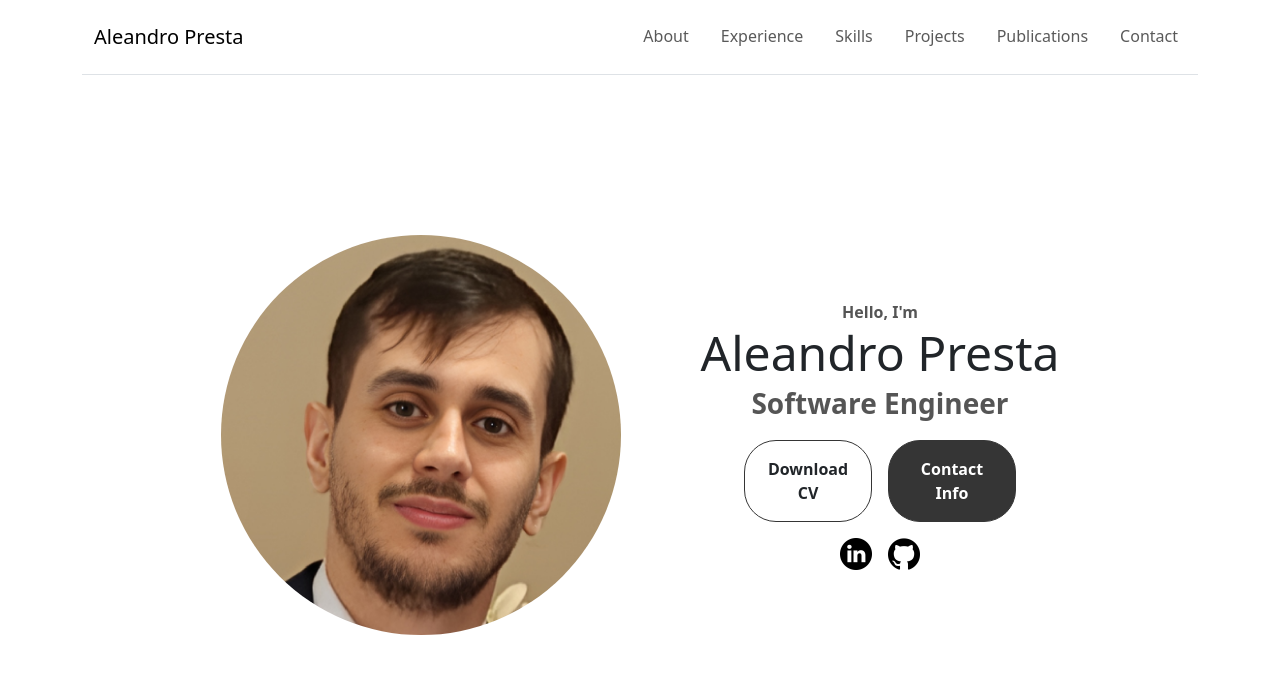
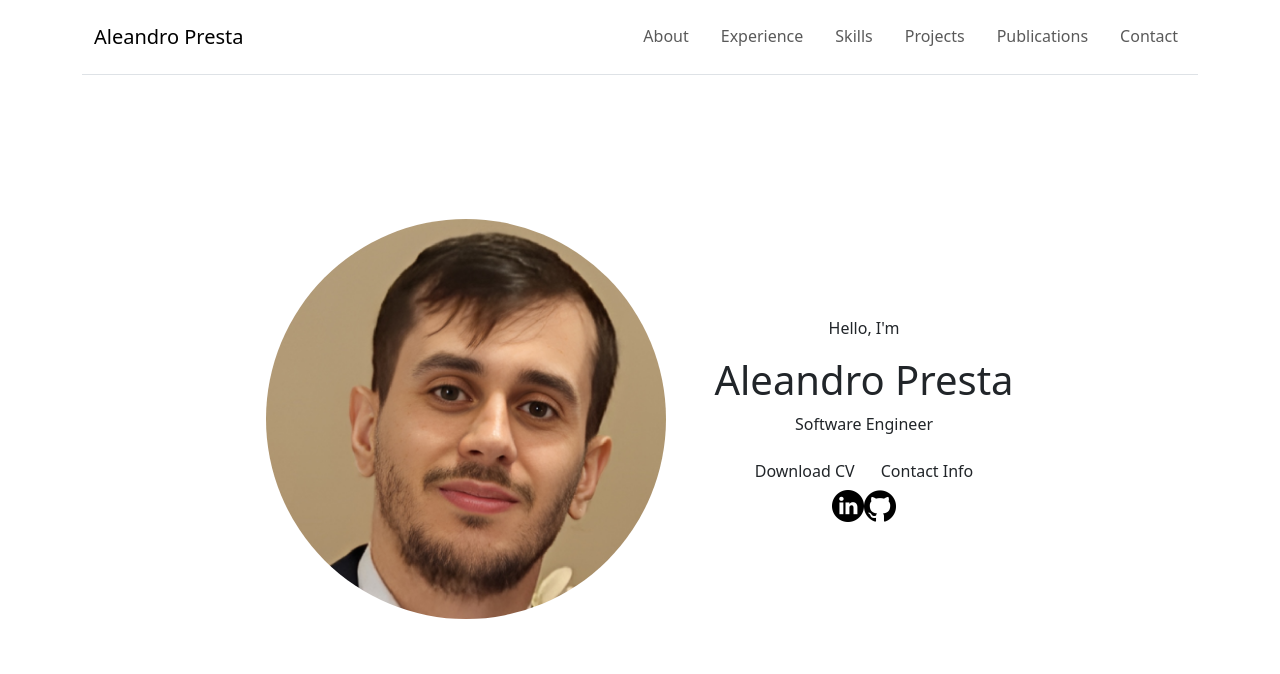
Before and after one commit to AleandroPresta/personal-portfolio-angular, an Angular app in the folder app/: page / in a window 1280 px wide. Shown: the top 674 px of the page. Built offline with nearby package versions, Linux system fonts and the light colour scheme.

Commit message:
chore: Update profile component HTML structure and styling

```diff
--- a/app/src/app/profile/profile.component.css
+++ b/app/src/app/profile/profile.component.css
@@ -1,207 +1,10 @@
-/* GENERAL STYLING */
-
-* {
-  margin: 0;
-  padding: 0;
-}
-
-body {
-  font-family: "Poppins", sans-serif;
-}
-
-html {
-  scroll-behavior: smooth;
-}
-
-p {
-  color: rgb(85, 85, 85);
-}
-
-a,
-.btn {
-  transition: all 300ms ease;
-}
-
-nav,
-.nav-links {
-  display: flex;
-}
-
-nav {
-  justify-content: space-around;
-  align-items: center;
-  height: 17vh;
-}
-
-.nav-links {
-  gap: 2rem;
-  list-style: none;
-  font-size: 1.5rem;
-}
-
-a {
-  color: black;
-  text-decoration: none;
-  text-decoration-color: white;
-}
-
-a:hover {
-  color: gray;
-  text-decoration: underline;
-  text-underline-offset: 1rem;
-  text-decoration-line: rgb(181, 181, 181);
-}
-
-.logo {
-  font-size: 2rem;
-}
-
-.logo:hover {
-  cursor: default;
-}
-
-/*  HAMBURGER MENÙ */
-
-#hamburger-nav {
-  display: none;
-}
-
-.hamburger-menu {
-  position: relative;
-  display: inline-block;
-}
-
-.hamburger-icon {
-  display: flex;
-  flex-direction: column;
-  justify-content: space-between;
-  height: 24px;
-  width: 30px;
-  cursor: pointer;
-}
-
-.hamburger-icon span {
-  width: 100%;
-  height: 2px;
-  background-color: black;
-  transition: all 0.3 ease-in-out;
-}
-
-.menu-links {
-  position: absolute;
-  top: 100%;
-  right: 0;
-  background-color: white;
-  width: fit-content;
-  max-height: 0;
-  overflow: hidden;
-  transition: all 0.3 ease-in-out;
-}
-
-.menu-links a {
-  display: block;
-  padding: 10px;
-  text-align: center;
-  font-size: 1.5rem;
-  color: black;
-  text-decoration: none;
-  transition: all 0.3 ease-in-out;
-}
-
-.menu-links li {
-  list-style: none;
-}
-
-.menu-links.open {
-  max-height: 300px;
-}
-
-.hamburger-icon.open span:first-child {
-  transform: rotate(45deg) translate(10px, 5px);
-}
-
-.hamburger-icon.open span:nth-child(2) {
-  opacity: 0;
-}
-
-.hamburger-icon.open span:last-child {
-  transform: rotate(-45deg) translate(10px, -5px);
-}
-
-.hamburger-icon span:first-child {
-  transform: none;
-}
-
-.hamburger-icon span:first-child {
-  opacity: 1;
-}
-
-.hamburger-icon span:first-child {
-  transform: none;
-}
-
-/* SECTIONS */
-
-#profile-pic {
-  border-radius: 50%; /* Adjust the percentage to change the roundness */
-}
-
-section {
-  padding-top: 4vh;
-  height: 96vh;
-  margin: 0 10rem;
-  box-sizing: border-box;
-  min-height: fit-content;
-}
-
-.section-container {
-  display: flex;
-}
-
-/* PROFILE */
-
-#profile {
-  display: flex;
-  justify-content: center;
-  gap: 5rem;
+.profile-container {
   height: 80vh;
 }
 
 .section__pic-container {
-  display: flex;
   height: 400px;
   width: 400px;
-  margin: auto 0;
-}
-
-.section__text {
-  align-self: center;
-  text-align: center;
-}
-
-.section__text p {
-  font-weight: 600;
-}
-
-.section__text__p1 {
-  text-align: center;
-}
-
-.section__text__p2 {
-  font-size: 1.75rem;
-  margin-bottom: 1rem;
-}
-
-.title {
-  font-size: 3rem;
-  text-align: center;
-}
-
-#socials-container {
-  display: flex;
-  justify-content: center;
-  margin-top: 1rem;
-  gap: 1rem;
 }
 
 /* ICONS */
@@ -210,188 +13,3 @@ section {
   cursor: pointer;
   height: 2rem;
 }
-
-/* BUTTONS */
-
-.btn-container {
-  display: flex;
-  justify-content: center;
-  gap: 1rem;
-}
-
-.btn {
-  font-weight: 600;
-  transition: all 300ms ease;
-  padding: 1rem;
-  width: 8rem;
-  border-radius: 2rem;
-}
-
-.btn-color-1,
-.btn-color-2 {
-  border: rgb(53, 53, 53) 0.1rem solid;
-}
-
-.btn-color-1:hover,
-.btn-color-2:hover {
-  cursor: pointer;
-}
-
-.btn-color-1:hover,
-.btn-color-2:hover {
-  background: rgb(0, 0, 0);
-  color: white;
-}
-
-.btn-color-1 {
-  background: rgb(53, 53, 53);
-  color: white;
-}
-
-.btn-container {
-  gap: 1rem;
-}
-
-/* ABOUT SECTION*/
-
-#about {
-  position: relative;
-}
-
-.about-containers {
-  gap: 2rem;
-  margin-bottom: 2rem;
-  margin-top: 2rem;
-}
-
-.about-details-container {
-  justify-content: center;
-  flex-direction: column;
-}
-
-.about-containers,
-.about-details-container {
-  display: flex;
-}
-
-.about-pic {
-  border-radius: 2rem;
-}
-
-.arrow {
-  position: absolute;
-  right: -5rem;
-  bottom: 2.5rem;
-}
-
-.details-container {
-  padding: 1.5rem;
-  flex: 1;
-  background: white;
-  border-radius: 2rem;
-  border: rgb(53, 53, 53) 0.1rem solid;
-  border-color: rgb(163, 163, 163);
-  text-align: center;
-}
-
-.section-container {
-  gap: 4rem;
-  height: 80%;
-}
-
-.section__pic-container {
-  height: 400px;
-  width: 400px;
-  margin: auto 0;
-}
-
-/* EXPERIENCE SECTION */
-
-#experience {
-  position: relative;
-}
-
-.experience-subtitle {
-  color: rgb(85, 85, 85);
-  font-weight: 600;
-  font-size: 1.75rem;
-  margin-bottom: 2rem;
-}
-
-.experience-details-container {
-  display: flex;
-  justify-content: center;
-  flex-direction: column;
-}
-
-.article-container {
-  display: flex;
-  text-align: initial;
-  flex-wrap: wrap;
-  flex-direction: row;
-  gap: 2.5rem;
-  justify-content: space-around;
-}
-
-article {
-  display: flex;
-  width: 10rem;
-  justify-content: start;
-  gap: 0.5rem;
-}
-
-article .icon {
-  cursor: default;
-}
-
-/* CONTACT SECTION */
-
-#contacts {
-  display: flex;
-  justify-content: center;
-  flex-direction: column;
-  height: 70vh;
-}
-
-.contact-info-upper-container {
-  display: flex;
-  justify-content: center;
-  border-radius: 2rem;
-  border: rgb(53, 53, 53) 0.1rem solid;
-  border-color: rgb(163, 163, 163);
-  background: rgb(250, 250, 250);
-  margin: 2rem auto;
-  padding: 0.5rem;
-}
-
-.contact-info-container {
-  display: flex;
-  align-items: center;
-  justify-content: center;
-  gap: 0.5rem;
-  margin: 1rem;
-}
-
-.contact-info-container p {
-  font-size: larger;
-}
-
-.contact-icon {
-  cursor: default;
-  height: 2rem;
-}
-
-.email-icon {
-  height: 2.5rem;
-}
-
-/* FOOTER SECTION */
-
-footer {
-  height: 26vh;
-  margin: 0 1rem;
-}
-
-footer p {
-  text-align: center;
-}
--- a/app/src/app/profile/profile.component.html
+++ b/app/src/app/profile/profile.component.html
@@ -1,20 +1,20 @@
-<section id="profile">
-    <div class="section__pic-container">
-        <img id="profile-pic" src="./assets/profile-pic.png" alt="Profile Picture">
+<section class="d-flex justify-content-center align-items-center container profile-container">
+    <div class="section__pic-container d-flex me-5">
+        <img class="rounded-circle" src="./assets/profile-pic.png" alt="Profile Picture">
     </div>
-    <div class="section__text">
-        <p class="section__text__p1">Hello, I'm</p>
-        <h1 class="title">Aleandro Presta</h1>
-        <p class="section__text__p2">Software Engineer</p>
-        <div class="btn-container">
-            <button class="btn btn-color-2" onclick="window.open('./assets/resume-example.pdf')">
+    <div class="align-self-center text-center">
+        <p >Hello, I'm</p>
+        <h1>Aleandro Presta</h1>
+        <p>Software Engineer</p>
+        <div class="container d-flex justify-content-center">
+            <button class="btn" onclick="window.open('./assets/resume.pdf')">
                 Download CV
             </button>
-            <button class="btn btn-color-1" onclick="location.href='./#contacts'">
+            <button class="btn" onclick="location.href='./#contacts'">
                 Contact Info
             </button>
         </div>
-        <div id="socials-container">
+        <div id="container d-flex justify-content-center">
             <img src="./assets/linkedin.png" alt="Linkedin Profile" class="icon" onclick="location.href='https://www.linkedin.com/in/aleandro-presta-6523471b9/'">
             <img src="./assets/github.png" alt="GitHub Profile" class="icon" onclick="location.href='https://github.com/AleandroPresta'">
         </div>
```
Also changed, not shown: 1 other file (tests, documents, lock files or other folders).
